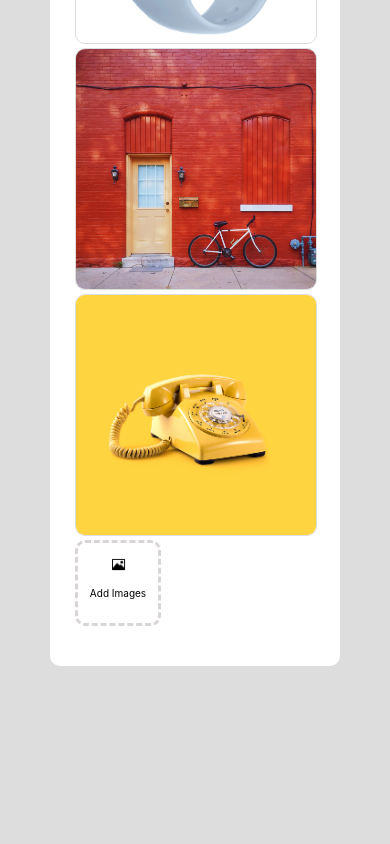
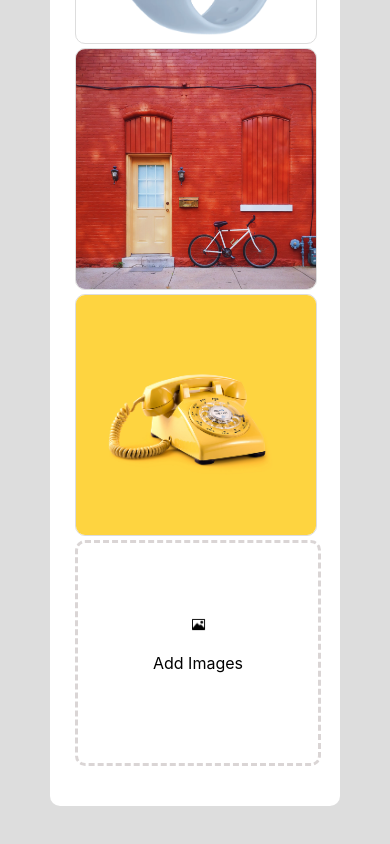
Before and after one commit to nishan002/image_gallery, a React (Create React App) app: page / in a window 390 px wide. Shown: the part 2307-3151 px from the top of the page. Before the commit the page ends 3023 px from the top, so only its background shows below. Built offline with nearby package versions, Linux system fonts and the light colour scheme.

Commit message:
fixed mobile screen size issue

```diff
--- a/src/styles/ImageCard.css
+++ b/src/styles/ImageCard.css
@@ -9,7 +9,7 @@
 
 .image-card{
 	position: relative;
-	transition: .5s;
+	transition: transform .5s ease;
 }
 
 .checkbox {
--- a/src/styles/ImageGallery.css
+++ b/src/styles/ImageGallery.css
@@ -3,7 +3,6 @@
     grid-template-columns: repeat(auto-fill, minmax(200px, 1fr));
     grid-gap: 40px;
     padding: 20px;
-	transition: transform 0.3s ease-in-out;
 
     .image-card:first-child {
       grid-row: span 2;
@@ -28,11 +27,16 @@
     margin-bottom: 20px;
 }
 
-@media screen and (max-width: 767px) {
+@media screen and (max-width: 768px) {
 	.image-container {
 	  display: grid;
 	  grid-template-columns: repeat(2, 1fr);
 	  gap: 15px; /* Adjust the gap between cards as needed */
+	}
+
+	.add-image {
+		width: 100%;
+		height: 250px;
 	}
 }
 
@@ -49,15 +53,13 @@
 	  }
 
 	.add-image {
-	  width: 80px;
-	  height: 80px;
+		width: 100%;
+		height: 220px;
 	}
-	.add-image p{
-	  font-size: 10px;
-	}
+
 	.add-image img{
-	  width: 15px;
-	  height: 15px;
-	  margin-bottom: 5px;
+		width: 15px;
+		height: 15px;
+		margin-bottom: 5px;
 	}
   }
```
